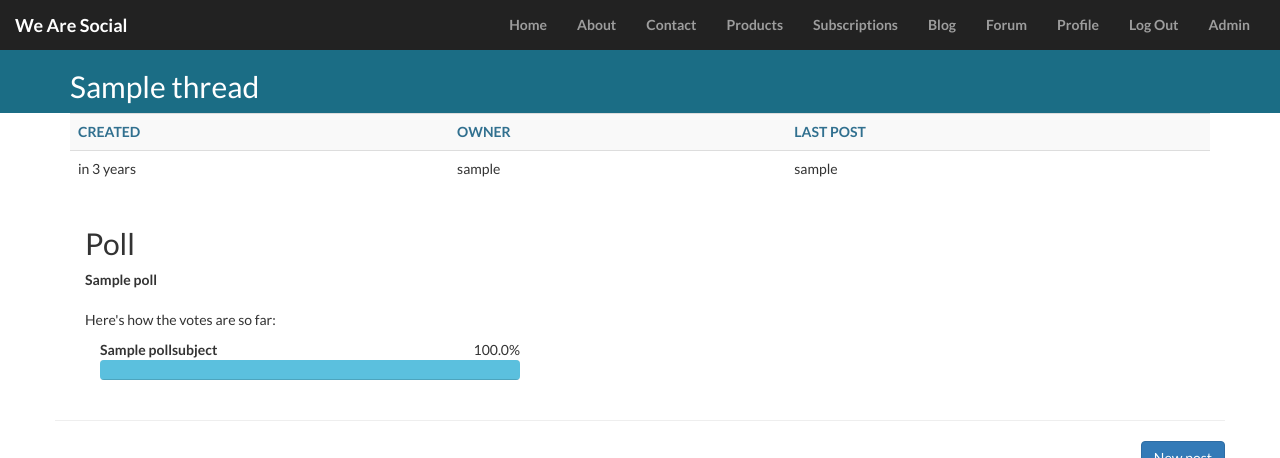
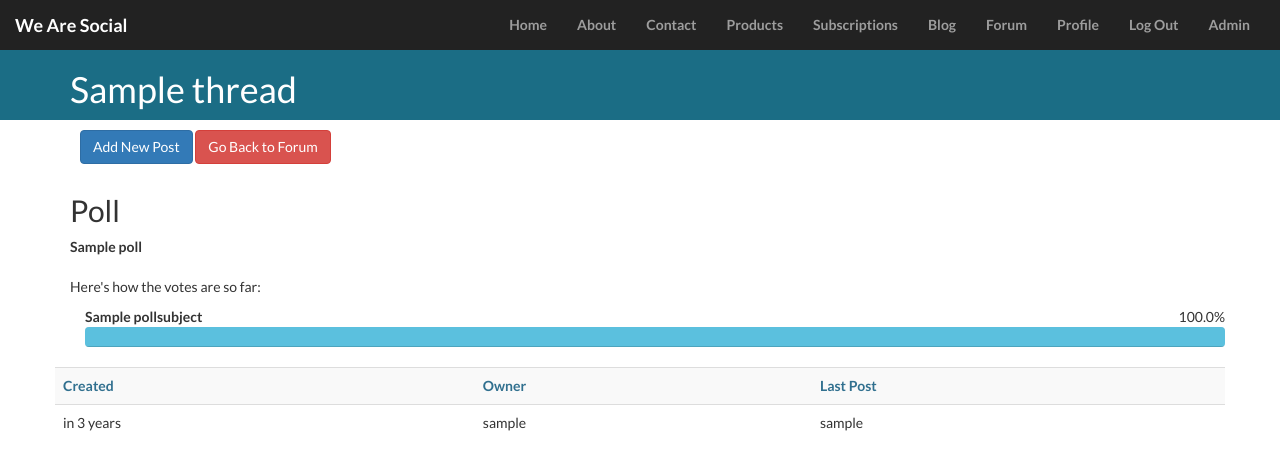
Before and after one commit to adrian-rus/we_are_social, a Django app: page /thread/1/ in a window 1280 px wide; the page is wider, and only the part inside the window is pictured. Shown: the top 458 px of that part. Run offline with Django 3.2, Linux system fonts and the light colour scheme; a user stored in the database is signed in; tables that the repository leaves empty hold one stand-in row (values such as "Sample post"); some libraries are stand-ins or nearby versions.

Commit message:
styled forum and blog pages

```diff
--- a/products/models.py
+++ b/products/models.py
@@ -10,12 +10,13 @@ class Product(models.Model):
     description = models.TextField()
     price = models.DecimalField(max_digits=6, decimal_places=2)
 
+
     @property
     def paypal_form(self):
         paypal_dict = {
             "business": settings.PAYPAL_RECEIVER_EMAIL,
             "amount": self.price,
-            "currency": "USD",
+            "currency": "EUR",
             "item_name": "%s-%s" % (self.pk, uuid.uuid4()),
             "notify_url": settings.PAYPAL_NOTIFY_URL,
             "return_url": "%s/paypal-return/" % settings.SITE_URL,
--- a/static/custom.css
+++ b/static/custom.css
@@ -22,9 +22,19 @@ body{
 
 }
 
-#forum{
+#forum a{
     text-decoration: none;
-    color:inherit;
+    color: #000;
+}
+
+
+#thread-item a{
+    text-decoration: none;
+    color: #000000;
+}
+
+.thread-btns, #new-thread {
+    padding: 10px;
 }
 
 #login i{
--- a/templates/forum/comment_details.html
+++ b/templates/forum/comment_details.html
@@ -1,15 +1,13 @@
 {% load thread_extras %}
-
-<div class="row">
-   <div class="col-md-6">
-       <div class="container">
+ <div class="col-md-4">
+       <div class="row">
            <time datetime="{{ post.created_at }}" class="text-primary">
               Posted: {{ post.created_at|started_time }}
            </time>
        </div>
    </div>
-   <div class="col-md-6">
-       <div class="container">
+   <div class="col-md-8">
+
          {% if post.user == user or user.is_staff %}
            <a href="{% url 'edit_post' thread.id post.id %}">
                <i class="fa fa-pencil-square-o"></i>
@@ -18,6 +16,5 @@
                <i class="fa fa-trash-o"></i>
            </a>
          {% endif %}
-       </div>
+
    </div>
-</div>
--- a/templates/forum/post.html
+++ b/templates/forum/post.html
@@ -2,18 +2,18 @@
 {% load emoticons_tags %}
 
 <div class="row text-justify">
- <div class="col-md-2 text-primary panel-heading">
+ <div class="col-md-4 text-primary">
    <p><img src="{% static 'images/user.png' %}" class="img-circle" /></p>
    <p>{{ post.user.username }}</p>
-   <p>{{ post.user.posts.count }} POSTS</p>
+   <p>{{ post.user.posts.count }} Posts </p>
  </div>
 
- <div class="col-md-8 panel-body">
-   <div>
+ <div class="col-md-8">
+
      {% autoescape off %}
        {{ post.comment|emoticons }}
      {% endautoescape %}
-   </div>
+
 
    {% include "forum/comment_details.html" %}
 
--- a/templates/forum/post_form.html
+++ b/templates/forum/post_form.html
@@ -13,7 +13,7 @@
 {% endblock %}
 {% block content %}
  <div class="container">
-   <div class="col-md-9">
+   <div class="col-md-12">
      <form method="post" action="{{ form_action }}">
        {% csrf_token %}
        {{ form|as_bootstrap }}
--- a/templates/forum/thread.html
+++ b/templates/forum/thread.html
@@ -4,20 +4,57 @@
 {% block content %}
     <div class="row intro">
     <div class="container">
-         <h2>{{ thread.name }}</h2>
+         <h1>{{ thread.name }}</h1>
         </div>
      </div>
 
  <div class="container">
+    <div class="row thread-btns">
+        <div class="col-md-12">
+       {% if user.is_authenticated %}
+
+           <a href="{% url 'new_post' thread.id %}" class="btn btn-primary">Add New Post</a>
+       {% endif %}
+            <a href="{% url 'forum' %}" class="btn btn-danger">Go Back to Forum</a>
+         </div>
+    </div>
      <div class="row text-justify">
+     {% if thread.poll %}
+         <div class="col-md-12">
+             <h2>Poll</h2>
+             <strong> {{ thread.poll.question }}</strong>
+             <br><br>
 
-         <div class="col-md-12 table-responsive">
+             <p>Here's how the votes are so far:</p>
+
+             {% for subject in thread.poll.subjects.all %}
+                 <div class="container">
+                     <strong> {{ subject.name }}</strong>
+                     <span class="pull-right"> {{ subject|vote_percentage }}%</span>
+                 </div>
+                 {% autoescape off %}
+                     <span class="pull-right"> {% user_vote_button thread subject user %} </span>
+                 {% endautoescape %}
+                 <div class="container">
+                     <div class="progress">
+                         <div class="progress-bar progress-bar-info" role="progressbar" aria-valuemin="0"
+                              aria-valuemax="100" style="width:{{ subject|vote_percentage }}%;">
+                         </div>
+                     </div>
+                 </div>
+             {% endfor %}
+         </div>
+       {% endif %}
+     </div>
+
+    <div class="row table-responsive text-justify">
+
              <table class="table table-striped">
                  <tbody>
                  <tr class="text-info">
-                     <th>CREATED</th>
-                     <th>OWNER</th>
-                     <th>LAST POST</th>
+                     <th>Created</th>
+                     <th>Owner</th>
+                     <th>Last Post</th>
                 </tr>
                 <tr>
                     <td>
@@ -30,44 +67,15 @@
                 </tr>
                 </tbody>
             </table>
-        </div>
-       {% if thread.poll %}
-           <div class="container text-justify">
-               <div class="col-md-6">
-                   <h2>Poll</h2>
-                   <strong> {{ thread.poll.question }}</strong><br><br>
-                   <p>Here's how the votes are so far:</p>
-                   {% for subject in thread.poll.subjects.all %}
-                       <div class="col-md-10">
-                           <strong> {{ subject.name }}</strong>
-                           <span class="pull-right"> {{ subject|vote_percentage }}%</span>
-                       </div>
-                       {% autoescape off %}
-                       {% user_vote_button thread subject user %}
-                       {% endautoescape %}
-                       <div class="col-md-10">
-                           <div class="progress">
-                               <div class="progress-bar progress-bar-info" role="progressbar" aria-valuemin="0"
-                                    aria-valuemax="100" style="width:{{ subject|vote_percentage }}%;">
-                               </div>
-                           </div>
-                       </div>
-                   {% endfor %}
-               </div>
-           </div>
-       {% endif %}
 
-       {% if user.is_authenticated %}
-           <hr>
-       <p class="pull-right">
-         <a href="{% url 'new_post' thread.id %}" class="btn btn-primary">New post</a>
-       </p>
-       {% endif %}
-   </div>
- </div>
-    <div class="container">
+     </div>
+
+    <div class="row">
+        <div class="col-md-12">
    {% for post in thread.posts.all %}
      {% include "forum/post.html" %}
    {% endfor %}
+        </div>
     </div>
+</div>
 {% endblock %}
--- a/templates/paypal/paypal_return.html
+++ b/templates/paypal/paypal_return.html
@@ -3,7 +3,7 @@
     <div class="container text-justify">
     <h1>Thanks for buying my item :)</h1>
 
-    <h3>You have successfully paid $ {{ post.payment_gross }} to: {{ post.receiver_email }}.</h3>
+    <h3>You have successfully paid € {{ post.payment_gross }} to: {{ post.receiver_email }}.</h3>
     <h3> Your product is on its way.</h3>
     <h3> Return to <a href="/">Home Page</a></h3>
         </div>
--- a/threads/templatetags/thread_extras.py
+++ b/threads/templatetags/thread_extras.py
@@ -31,8 +31,8 @@ def user_vote_button(thread, subject, user):
     if not vote:
         if user.is_authenticated():
             link = """
-                <div class="col-md-3 btn-vote">
-                <a href="%s" class="btn btn-default btn-sm">
+                <div class="col-md-3">
+                <a href="%s" class="btn btn-success btn-sm">
                   Add my vote!
                 </a>
                 </div>
--- a/we_are_social/urls.py
+++ b/we_are_social/urls.py
@@ -24,6 +24,7 @@ from magazines import views as magazines_views
 from threads import views as forum_views
 from polls import api_views
 from threads import api_views as thread_api_views
+from reusable_blog import views as blog_views
 
 
 urlpatterns = [
@@ -32,8 +33,11 @@ urlpatterns = [
     url(r'^about/', views.get_about, name='about'),
     url(r'^contact/', views.get_contact, name='contact'),
 
+    #blog URLs
+    url(r'^post/$', blog_views.new_post, name='new-blog-post'),
+
     # Auth URLs
-    url(r'^pages/', include('django.contrib.flatpages.urls')),
+    # url(r'^pages/', include('django.contrib.flatpages.urls')),
     url(r'^register/$', register, name='register'),
     url(r'^profile/$', profile, name='profile'),
     url(r'^login/$', login, name='login'),
@@ -50,7 +54,7 @@ urlpatterns = [
     url(r'^blog/', include('reusable_blog.urls')),
 
     # Forum URLs
-    url(r'^forum/$', forum_views.forum),
+    url(r'^forum/$', forum_views.forum, name='forum'),
     url(r'^threads/(?P<subject_id>\d+)/$', forum_views.threads, name='threads'),
     url(r'^new_thread/(?P<subject_id>\d+)/$', forum_views.new_thread, name='new_thread'),
     url(r'^thread/(?P<thread_id>\d+)/$', forum_views.thread, name='thread'),
```
Also changed, not shown: templates/forum/forum.html (+11 -4 lines), templates/forum/thread_item.html (+5 -7 lines), templates/forum/threads.html (+12 -4 lines), templates/magazines/magazines.html (+17 -1 lines), templates/products/products.html (+16 -1 lines).
